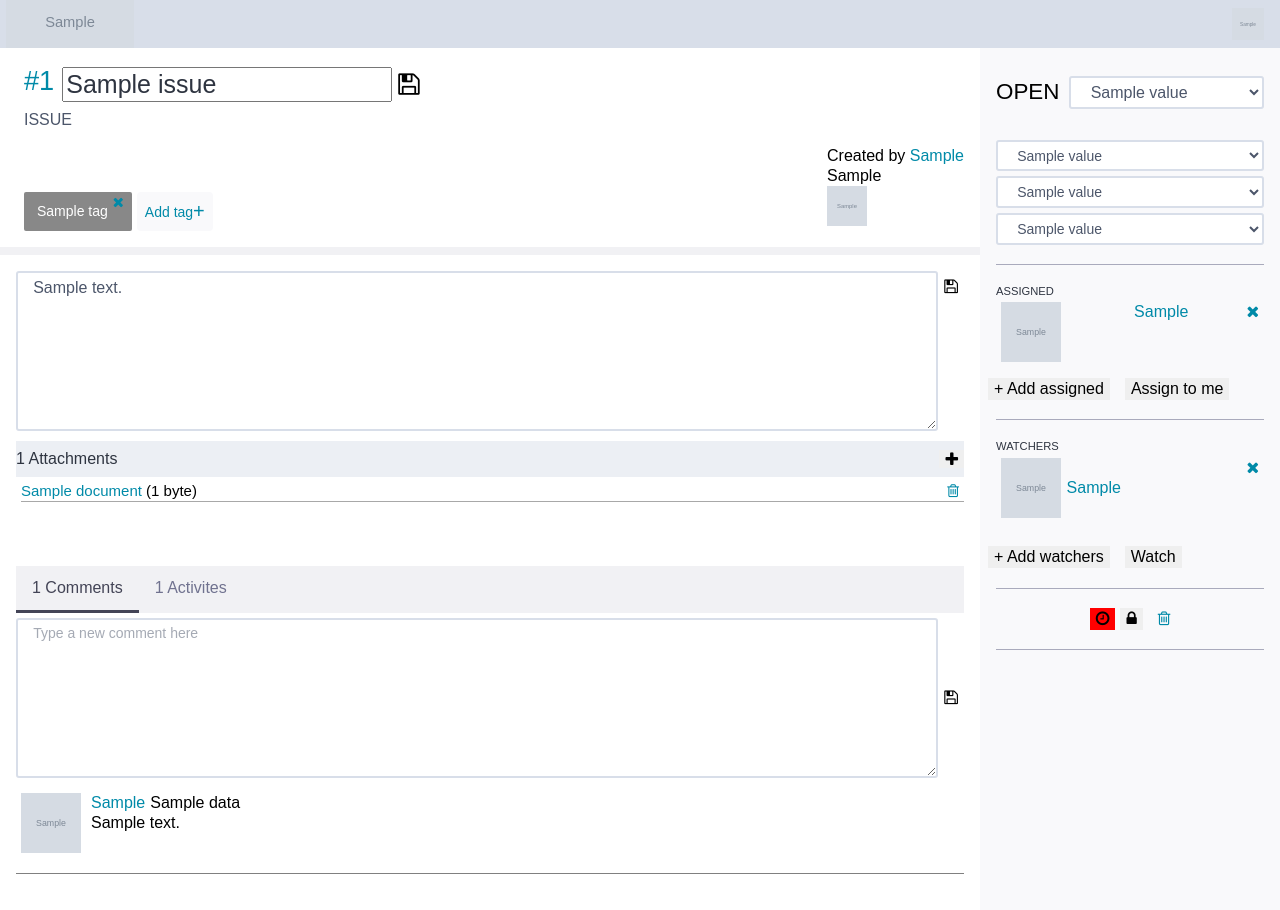
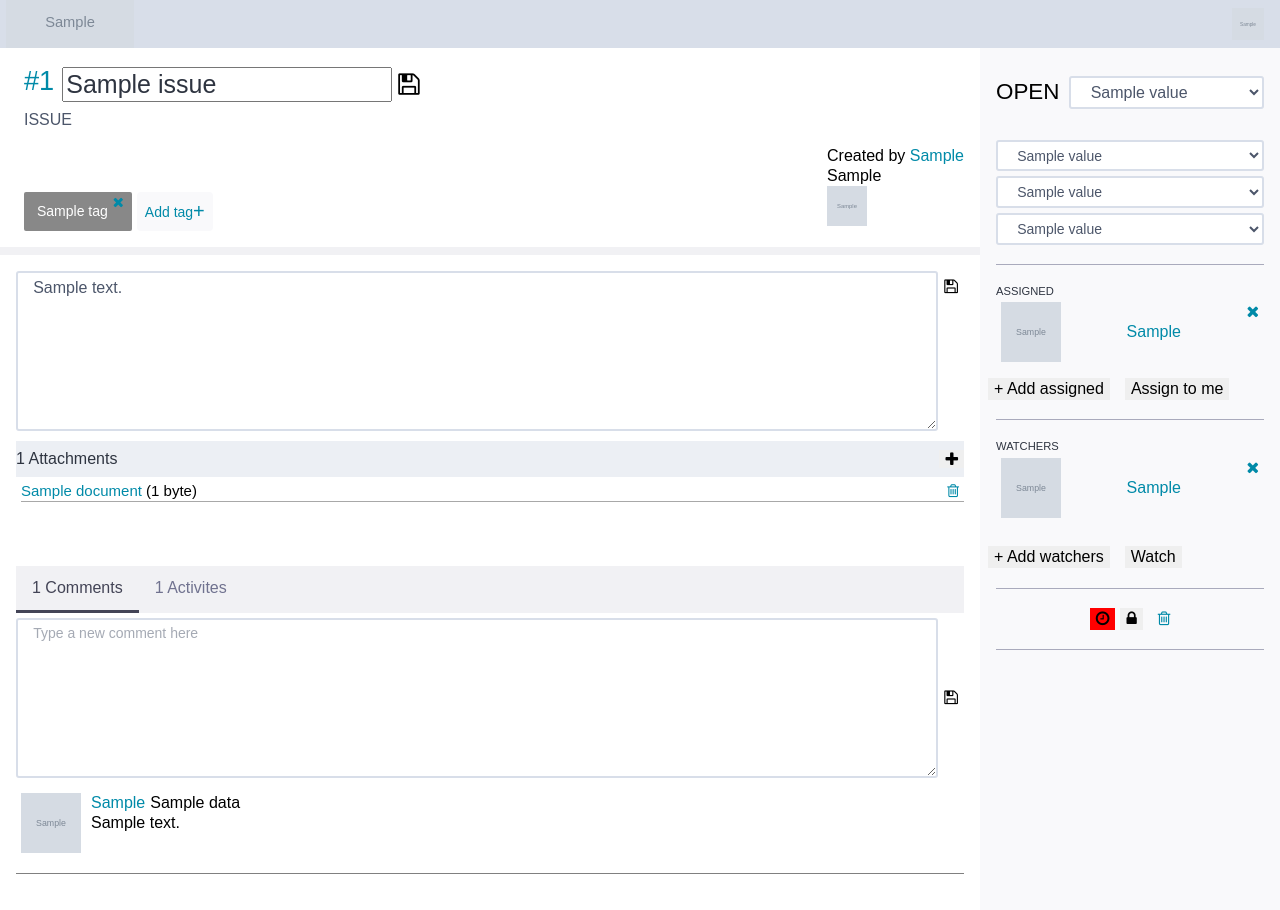
Before and after one commit to issuePeople/serverSide, a Django app: template issues/templates/issue_edit.html in a window 1280 px wide. Run offline with Django 4.2, Linux system fonts and the light colour scheme; the template is opened without the code that fills it: most values are stand-ins (such as "Sample title", 1, 10 or a date in 2020); grey boxes marked "Sample" are stand-in pictures; some web fonts are replaced.

Commit message:
detall visual assign i watch

```diff
--- a/issues/templates/issue_edit.html
+++ b/issues/templates/issue_edit.html
@@ -344,7 +344,7 @@
                                         width="60px"
                                         height="60px"
                                     >
-                                    <a href="/usuaris/{{ issue.assignacio.user.id }}" style="margin-left: 15px;">{{ issue.assignacio.user.first_name }}</a>
+                                    <a href="/usuaris/{{ issue.assignacio.user.id }}" style=" margin-top: 20px;">{{ issue.assignacio.user.first_name }}</a>
                                     <a href="{% url 'esborrar_assignacio' issue.id %}">
                                         <i class="fa fa-times" aria-hidden="true"></i>
                                     </a>
@@ -395,7 +395,7 @@
                                                 width="60px"
                                                 height="60px"
                                             >
-                                            <a href="/usuaris/{{ obs.user.id }}" style="margin-right: 120px; margin-top: 20px;">{{ obs.user.first_name }}</a>
+                                            <a href="/usuaris/{{ obs.user.id }}" style=" margin-top: 20px;">{{ obs.user.first_name }}</a>
                                             <a href="{% url 'esborrar_observador' issue.id obs.user.id %}">
                                                 <i class="fa fa-times" aria-hidden="true"></i>
                                             </a>
```
